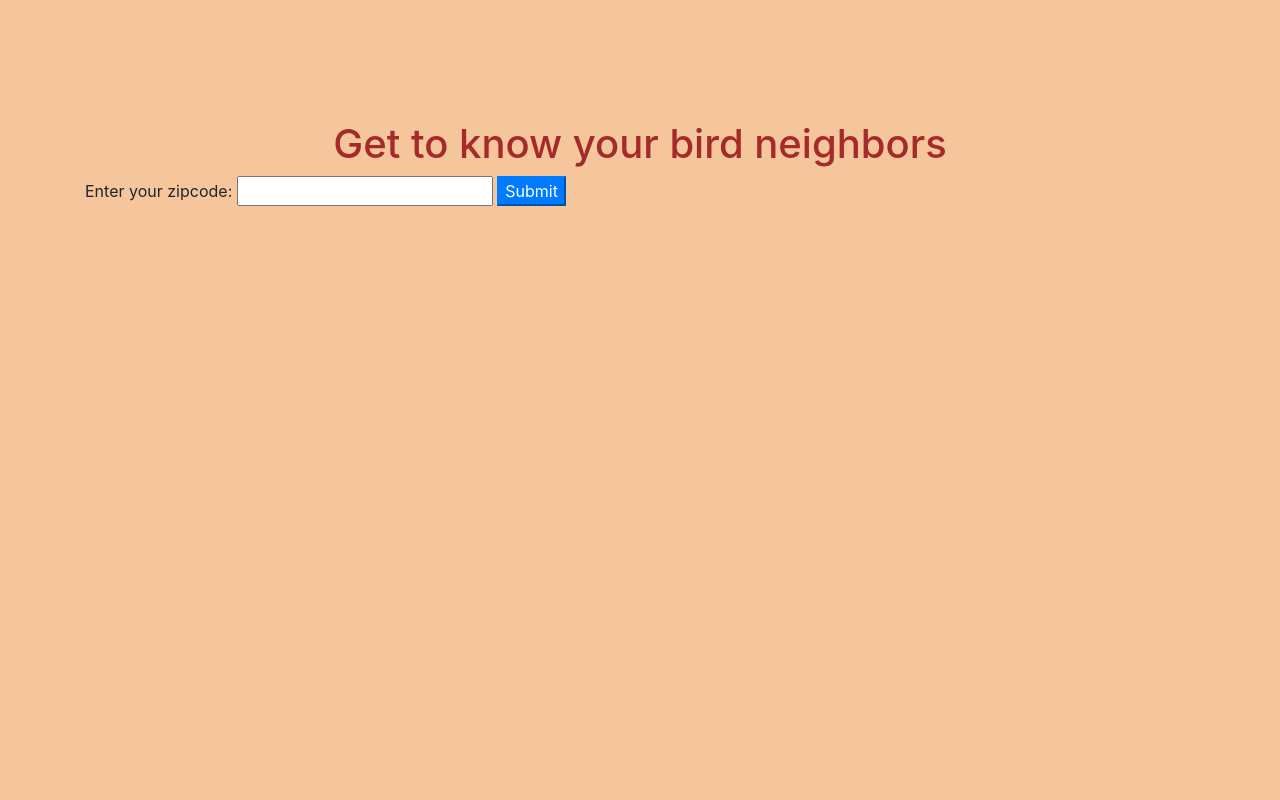
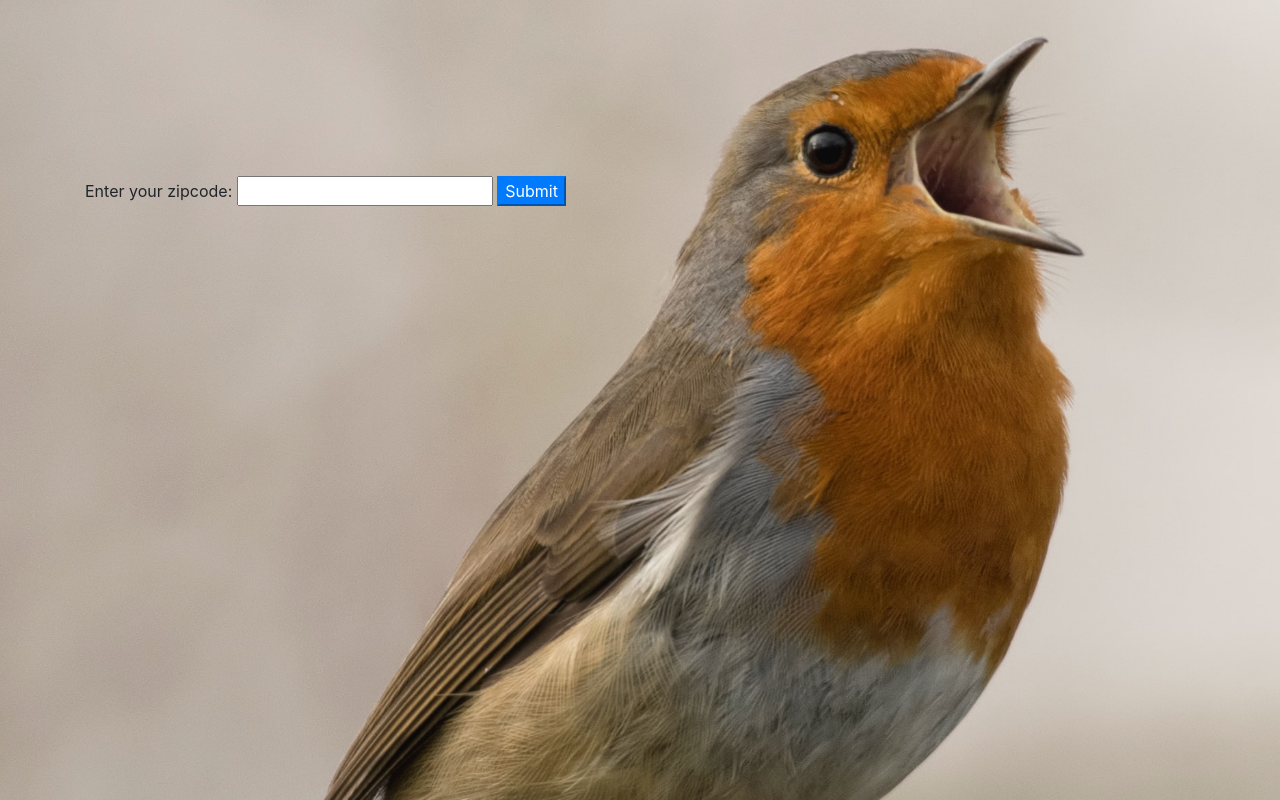
Before and after one commit to marnionrails/bird-neighbors, a website built with webpack: page src/index.html in a window 1280 px wide. Built offline with nearby package versions, Linux system fonts and the light colour scheme.

Commit message:
add baground bird image

```diff
--- a/src/css/styles.css
+++ b/src/css/styles.css
@@ -1,7 +1,11 @@
-body{
-  background-color: rgb(245, 197, 155);
+
+#bg {
+  position: fixed;
+  top: -20%;
+  left: -20%;
+  width: 200%;
+  height: 200%;
 }
-
 .container{
   padding-top: 80px;
 }
--- a/src/index.html
+++ b/src/index.html
@@ -4,6 +4,7 @@
   <title>Know Your Bird Neighbors</title>
 </head>
 <body>
+  <img src="image/bird.jpg" id="bg" alt="">
   <div class="container">
     <h1>Get to know your bird neighbors</h1>
     <div class="zip">
--- a/src/index.js
+++ b/src/index.js
@@ -17,7 +17,6 @@ function listNearbyBirds(response){
 }
 
 $(document).ready(function() {
-
   $('#zipcode').click(function() {
     $('.showErrors').show();
     $(".card").show();
@@ -44,8 +43,9 @@ $(document).ready(function() {
         listNearbyBirds(nearbyServiceResponse)
         sciName = nearbyServiceResponse[0].sciName;
         comName = nearbyServiceResponse[0].comName;
+        $("#player").show();
         $("#common-name").text(comName);
-        $("#player").show();
+
         return BirdSoundsService.getSounds(sciName);
       })
       .catch(function(error) {
@@ -53,14 +53,13 @@ $(document).ready(function() {
       })
       .then(function(birdSoundsResponse) {
         const birdSoundsBody = JSON.parse(birdSoundsResponse);
-        // $('#outputSounds').attr("src", birdSoundsBody.recordings[0].url);
+        console.log(birdSoundsBody);
         const songsToOutput = DataParsing.filterForSongs(birdSoundsBody);
         const callsToOutput = DataParsing.filterForCalls(birdSoundsBody);
-
+        console.log(songsToOutput[0])
+          console.log(songsToOutput[0]);
         $("#sound").attr("src", songsToOutput[0].file);
         console.log(callsToOutput);
-        // $("#callsToOutput").append(callsToOutput);
-
       }, function(error) {
         $('#showErrors').text(`There was an error with processing your bird sound request: ${error}`);
       });
```
Also changed, not shown: src/image/bird.jpg (added).
